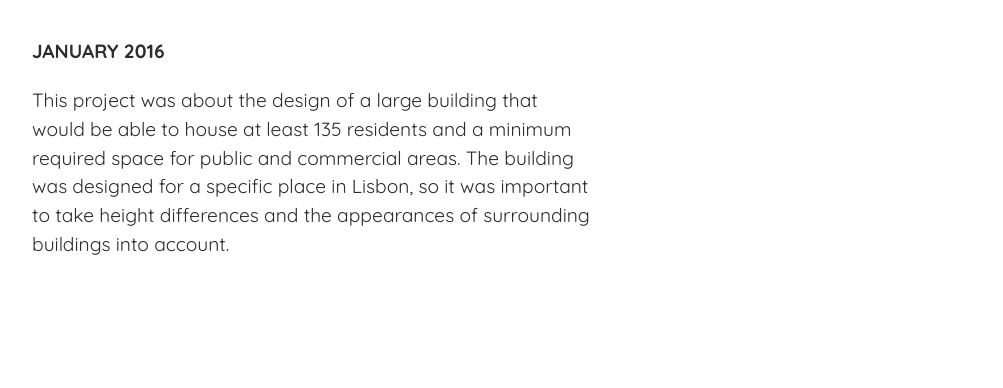
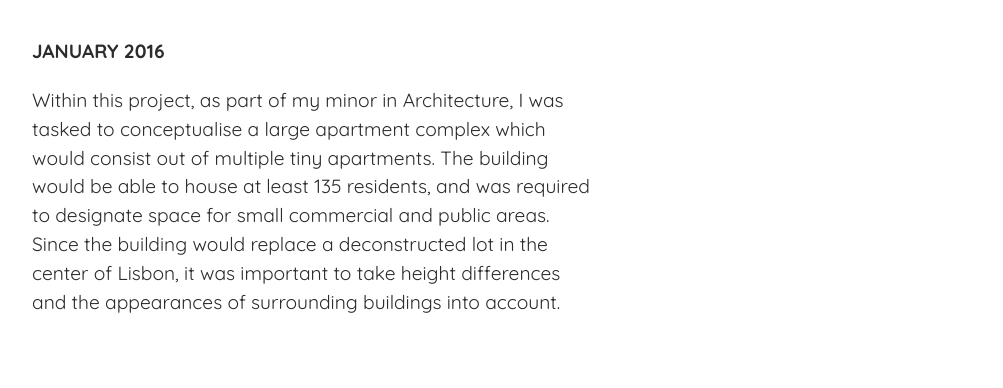
Before and after one commit to timvelthuis/timvelthuis.github.io, a plain HTML site: page picoas.html in a window 1280 px wide. Shown: the part 412-800 px from the top of the page, without its empty margins (168-1171 px from the left). Drawn offline with Linux system fonts and the light colour scheme.

Commit message:
school projects

```diff
--- a/picoas.html
+++ b/picoas.html
@@ -71,7 +71,7 @@
                 <h1 style="margin: 0 0 5px;">Picoas Apartments</h1>
                 <h5 style="margin: 0 0 40px;">Concept For An Apartment Complex In Lisbon</h5>
                 <p><strong>JANUARY 2016</strong></p>
-                <p>This project was about the design of a large building that would be able to house at least 135 residents and a minimum required space for public and commercial areas. The building was designed for a specific place in Lisbon, so it was important to take height differences and the appearances of surrounding buildings into account.</p>
+                <p>Within this project, as part of my minor in Architecture, I was tasked to conceptualise a large apartment complex which would consist out of multiple tiny apartments. The building would be able to house at least 135 residents, and was required to designate space for small commercial and public areas. Since the building would replace a deconstructed lot in the center of Lisbon, it was important to take height differences and the appearances of surrounding buildings into account.</p>
             </div>
           </div>
 
```
Also changed, not shown: renault.html (+1 -1 lines).
